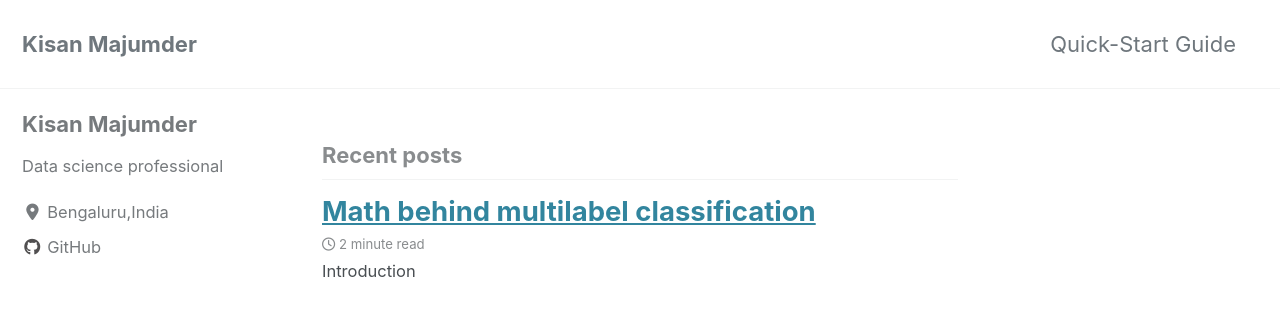
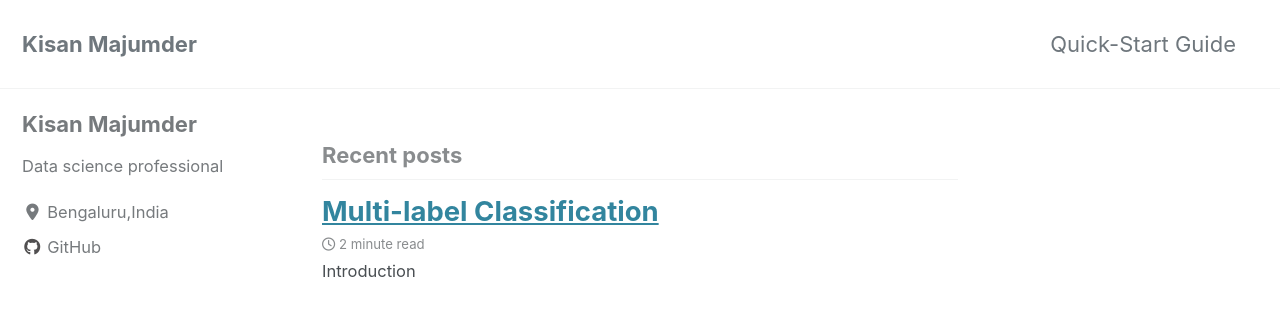
Before and after one commit to kisanmajumder/kisanmajumder.github.io, a Jekyll site: the page built from index.html, in a window 1280 px wide and 900 px high. Shown: the top 316 px of the window. Built offline with Jekyll 4.4.1, drawn with Linux system fonts in a browser that asks for light colours; cached includes are drawn as plain includes; nearby versions of some CDN libraries; the list of posts is cut into pages by our own code.

Commit message:
draft fix2

```diff
--- a/_posts/2019-11-21-multilabelclassification.md
+++ b/_posts/2019-11-21-multilabelclassification.md
@@ -1,5 +1,5 @@
 ---
-title: "Math behind multilabel classification"
+title: "Multi-label Classification"
 date: 2019-11-20
 tags: [machine learning, data science]
 mathjax: "true"
@@ -11,15 +11,15 @@ Let's try to formalize this by looking into the probabilistic interpretation of
 
 In this classification settings in the training set \\( {(x^{1},y^{1}),(x^{2},y^{2}),....,(x^{m},y^{m})} \\) response variable y can take K different values so \\( y^{m} \in {1,2...K} \\) and we want our model to estimate the probability that \\( P(y=K\mid x) \\) for each value of \\( k=1,2,...K \\) i.e we want to estimate the probability of class label taking on each of the \\(K \\) different values conditioned on input \\( x \\). So our model hypothesis function takes the form below :
 
-$$
-h_\theta_x=\begin{bmatrix} P(y=1|x;\theta)
+
+\\[ h_\theta_x=\begin{bmatrix} P(y=1|x;\theta)
 \\ P(y=2|x;\theta)
 \\ P(y=3|x;\theta)
 \\.
 \\.
 \\P(y=K|x;\theta)
-\end{bmatrix}
-$$
+\end{bmatrix} \\]
+
 
 
 We will first parameterize the probability of our response variable taking on \\( K \\) possible outcomes. For this we can use \\( K \\) parameters \\( \phi_1,\phi_2.....\phi_k \\) specifying the probability of each of the outcomes. But if we use all the parameters it will be redundant as knowing \\( K \\) will uniquely determine last one as they must satisfy \\( \sum_{1}^{k}\phi_i=1 \\). So instead we will parametrize the response variable with only \\( k-1 \\) parameters \\( \phi_i....\phi_k-1 \\).
@@ -36,19 +36,19 @@ $$
 
 To obtain the second line above you can go through reference shared below, this relationship is also known as SoftMax function. Here \\( \theta_i \\) are the parameters of our model but notice that \\( \theta_i \\) is a vector quantity since for K classes we will have to fit \\( \theta_1,\theta_2.....\theta_k \\) parameters. We can write our model hypothesis function and it's expected output as :
 
-$$
-h_\theta_x=\begin{bmatrix} \phi_1
+
+\\[ h_\theta_x=\begin{bmatrix} \phi_1
 \\ \phi_2
 \\ \phi_3
 \\.
 \\.
 \\\phi_k-1
-\end{bmatrix}
-$$
+\end{bmatrix} \\]
+
 
 ### Parameter fitting
 
-We now describe the parameter fitting but before that let's try to understand indicator function, indicator function \\( 1 \left \{ . \right \} \\) takes on value 1 if it's argument is true otherwise 0, for example \\( 1 \left \{ 2=2 \right \} = 1  \\) and \\( 1 \left \{ 2=3 \right \} = 0 \\).
+We now describe the parameter fitting but before that let's try to understand indicator function, indicator function \\( 1\left \{ . \right \} \\) takes on value 1 if it's argument is true otherwise 0, for example \\( 1\left \{ 2=2 \right \}=1 \\) and \\( 1\left \{ 2=3 \right \}=0 \\)
 
 For fitting the parameters of the model we can use maximum likelihood estimates of \\( \theta_i \\) which are obtained by finding \\( \theta_i \\) which maximizes the likelihood of our data. We can write the Likelihood \\( l(\theta) \\) of the data :
 
```
